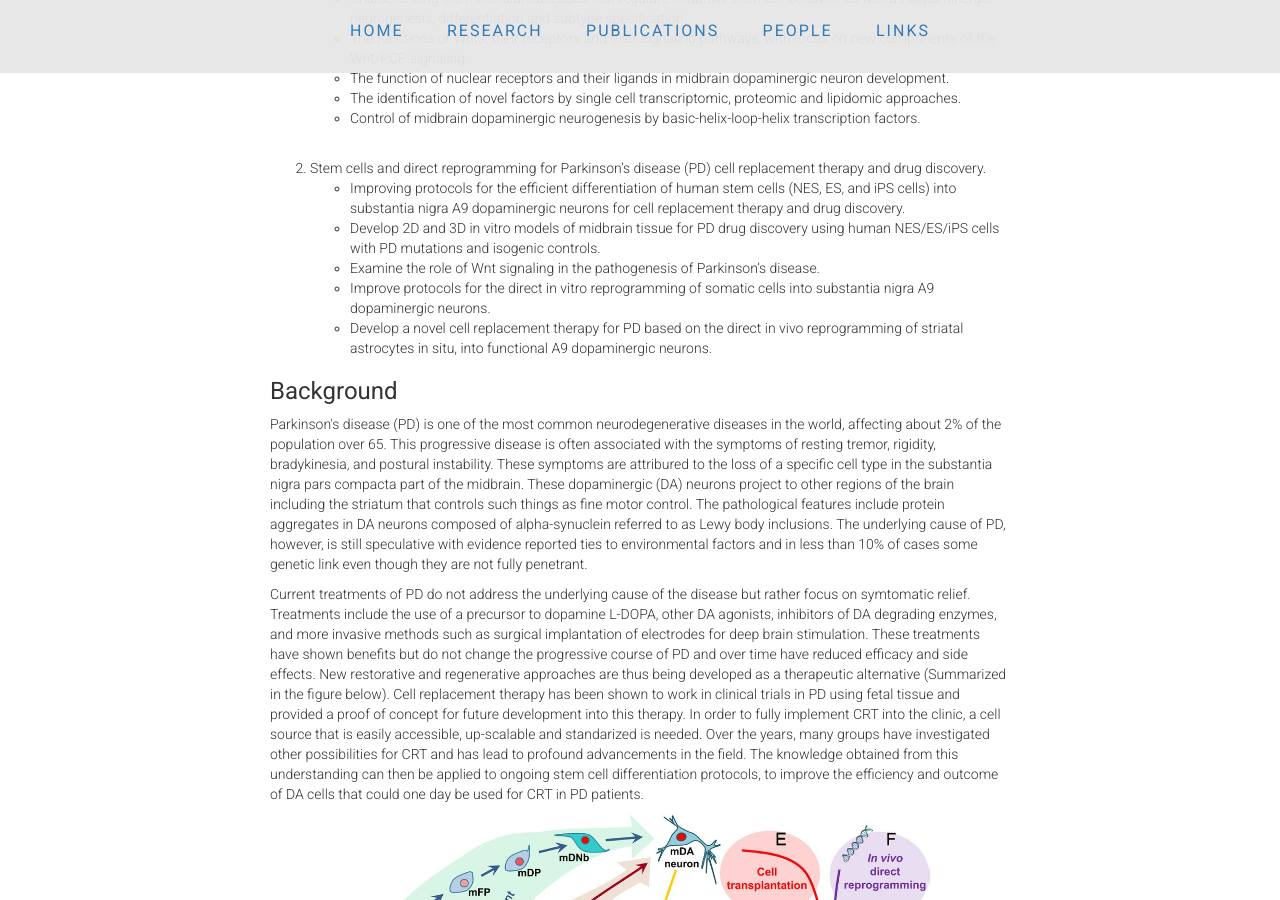
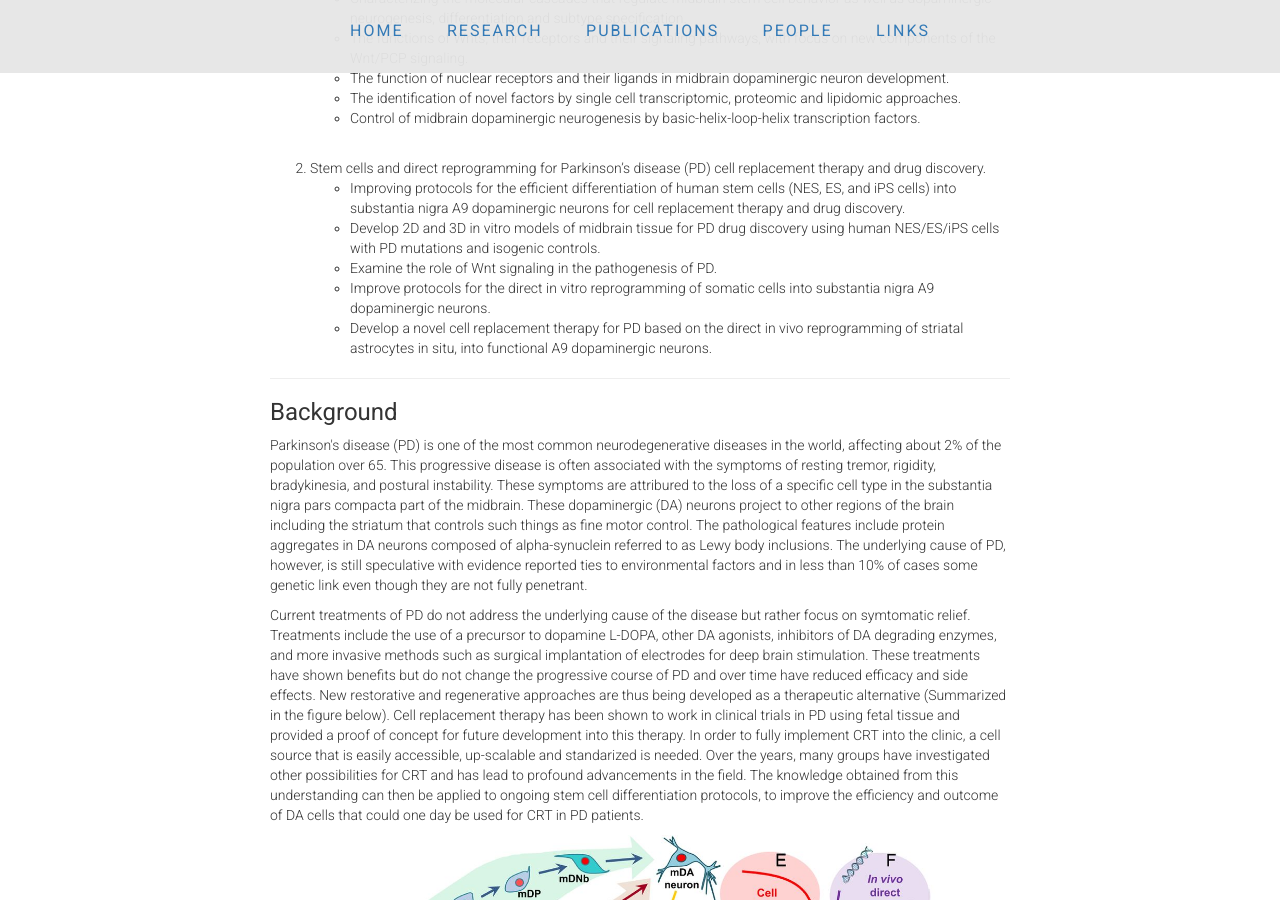
Before and after one commit to ArenasLab/arenaslab.github.io, a Jekyll site: the page research/index.html, which Jekyll copies as it is, in a window 1280 px wide and 900 px high, scrolled down 468 px. Built offline with Jekyll 4.4.1, drawn with Linux system fonts in a browser that asks for light colours.

Commit message:
Update index.html

```diff
--- a/research/index.html
+++ b/research/index.html
@@ -51,11 +51,14 @@
         <ul>
           <li>Improving protocols for the efficient differentiation of human stem cells (NES, ES, and iPS cells) into substantia nigra A9 dopaminergic neurons for cell replacement therapy and drug discovery.</li>
           <li>Develop 2D and 3D in vitro models of midbrain tissue for PD drug discovery using human NES/ES/iPS cells with PD mutations and isogenic controls.</li>
-          <li>Examine the role of Wnt signaling in the pathogenesis of Parkinson’s disease.</li>
+          <li>Examine the role of Wnt signaling in the pathogenesis of PD.</li>
           <li>Improve protocols for the direct in vitro reprogramming of somatic cells into substantia nigra A9 dopaminergic neurons.</li>
           <li>Develop a novel cell replacement therapy for PD based on the direct in vivo reprogramming of striatal astrocytes in situ, into functional A9 dopaminergic neurons.</li>
         </ul>
     </ol>
+
+    <hr>
+
     <h3>Background</h3>
         <p>Parkinson's disease (PD) is one of the most common neurodegenerative diseases in the world, affecting about 2% of the population over 65.
 		This progressive disease is often associated with the symptoms of resting tremor, rigidity, bradykinesia, and postural
```
